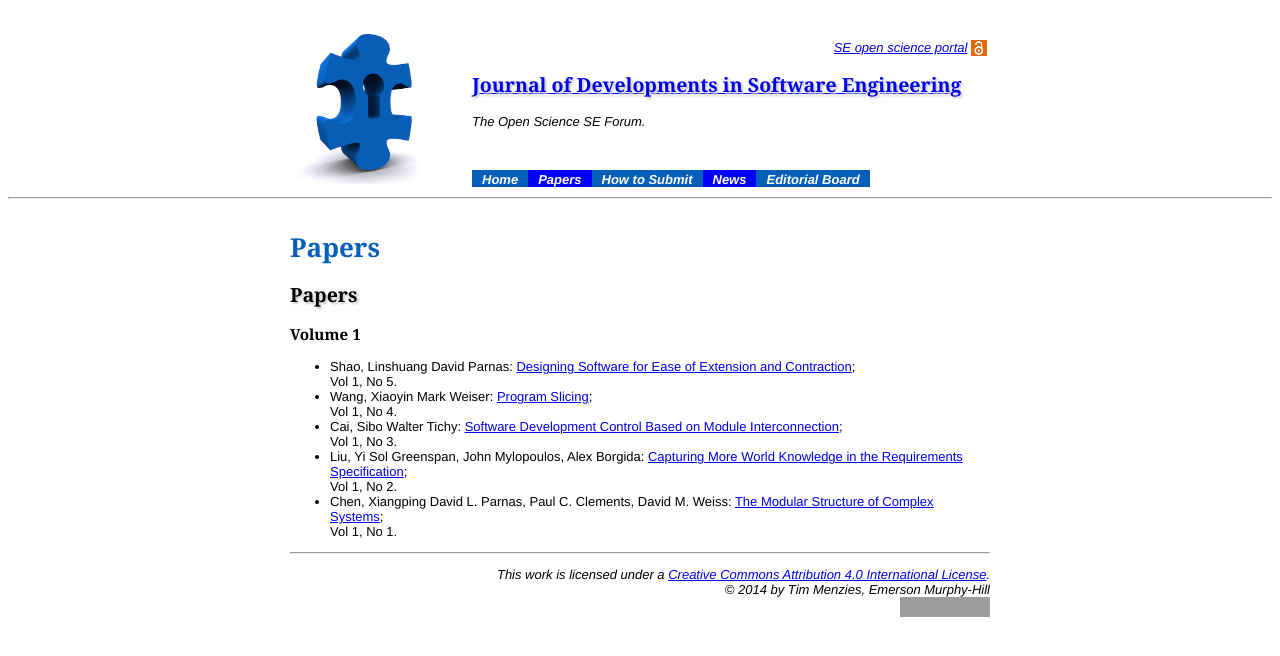
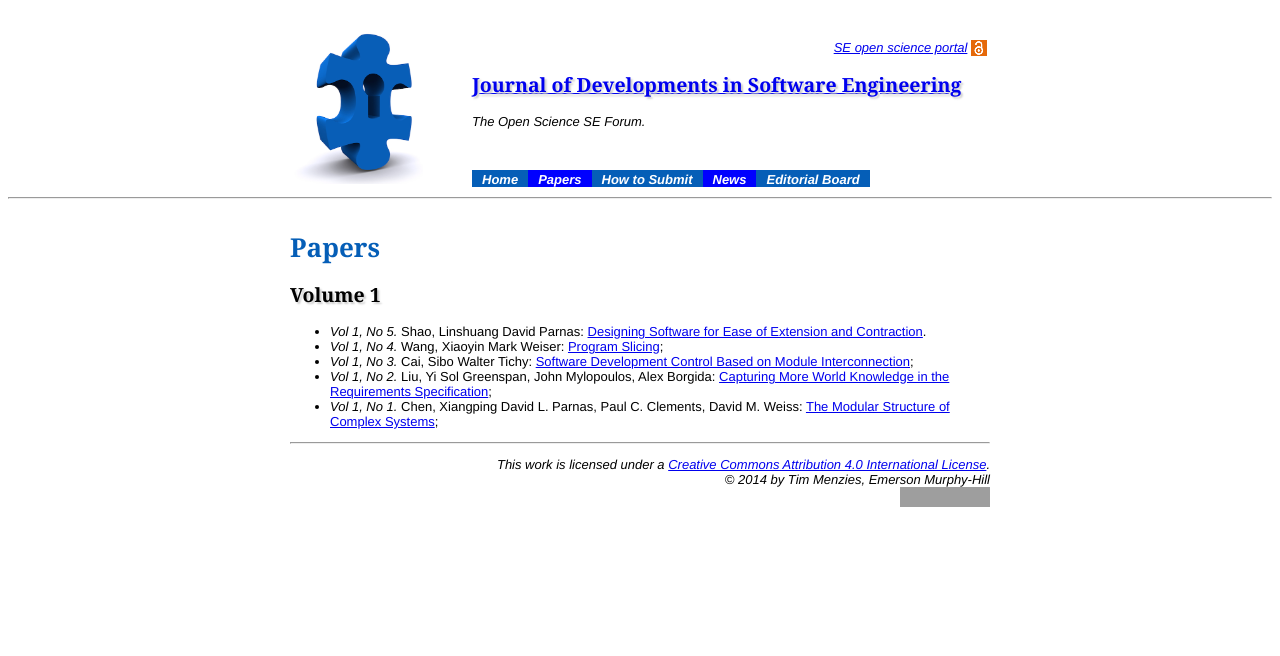
Before and after one commit to opensciences/opensciences.github.io, a Jekyll site: the page built from papers.md, in a window 1280 px wide. Shown: the top 656 px of the page. Built offline with Jekyll 4.4.1, drawn with Linux system fonts in a browser that asks for light colours; Markdown is read by kramdown in place of the engine named in the settings; grey boxes are pictures that could not be loaded.

Commit message:
Update papers.md

```diff
--- a/papers.md
+++ b/papers.md
@@ -3,23 +3,20 @@ title: Papers
 layout: journal1
 ---
 
-## Papers
+## Volume 1
 
-
-### Volume 1
-
-+ Shao, Linshuang	David Parnas:
-  [Designing Software for Ease of Extension and Contraction](aa.pdf);
-  Vol 1, No 5.
-+ Wang, Xiaoyin	Mark Weiser:
++ _Vol 1, No 5._
+  Shao, Linshuang	David Parnas:
+  [Designing Software for Ease of Extension and Contraction](aa.pdf).
++ _Vol 1, No 4._
+  Wang, Xiaoyin	Mark Weiser:
   [Program Slicing](aa.pdf);
-  Vol 1, No 4.
-+ Cai, Sibo	Walter Tichy:
++ _Vol 1, No 3._
+  Cai, Sibo	Walter Tichy:
   [Software Development Control Based on Module Interconnection](aa.pdf);
-  Vol 1, No 3.
-+ Liu, Yi	Sol Greenspan, John Mylopoulos, Alex Borgida:
++ _Vol 1, No 2._
+  Liu, Yi	Sol Greenspan, John Mylopoulos, Alex Borgida:
   [Capturing More World Knowledge in the Requirements Specification](aa.pdf);
-  Vol 1, No 2.
-+ Chen, Xiangping	David L. Parnas, Paul C. Clements, David M. Weiss:
++ _Vol 1, No 1._
+  Chen, Xiangping	David L. Parnas, Paul C. Clements, David M. Weiss:
   [The Modular Structure of Complex Systems](aa.pdf);
-  Vol 1, No 1.
```
